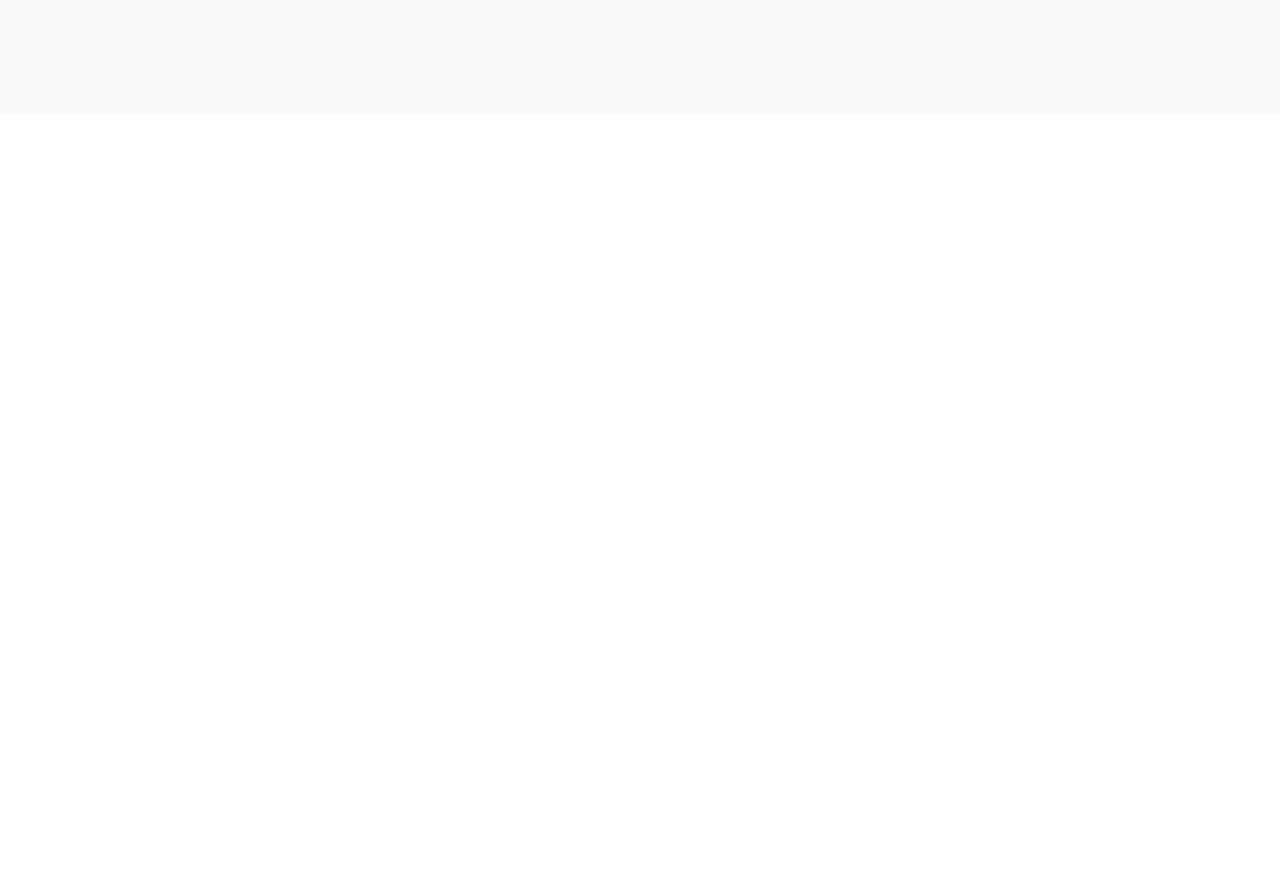
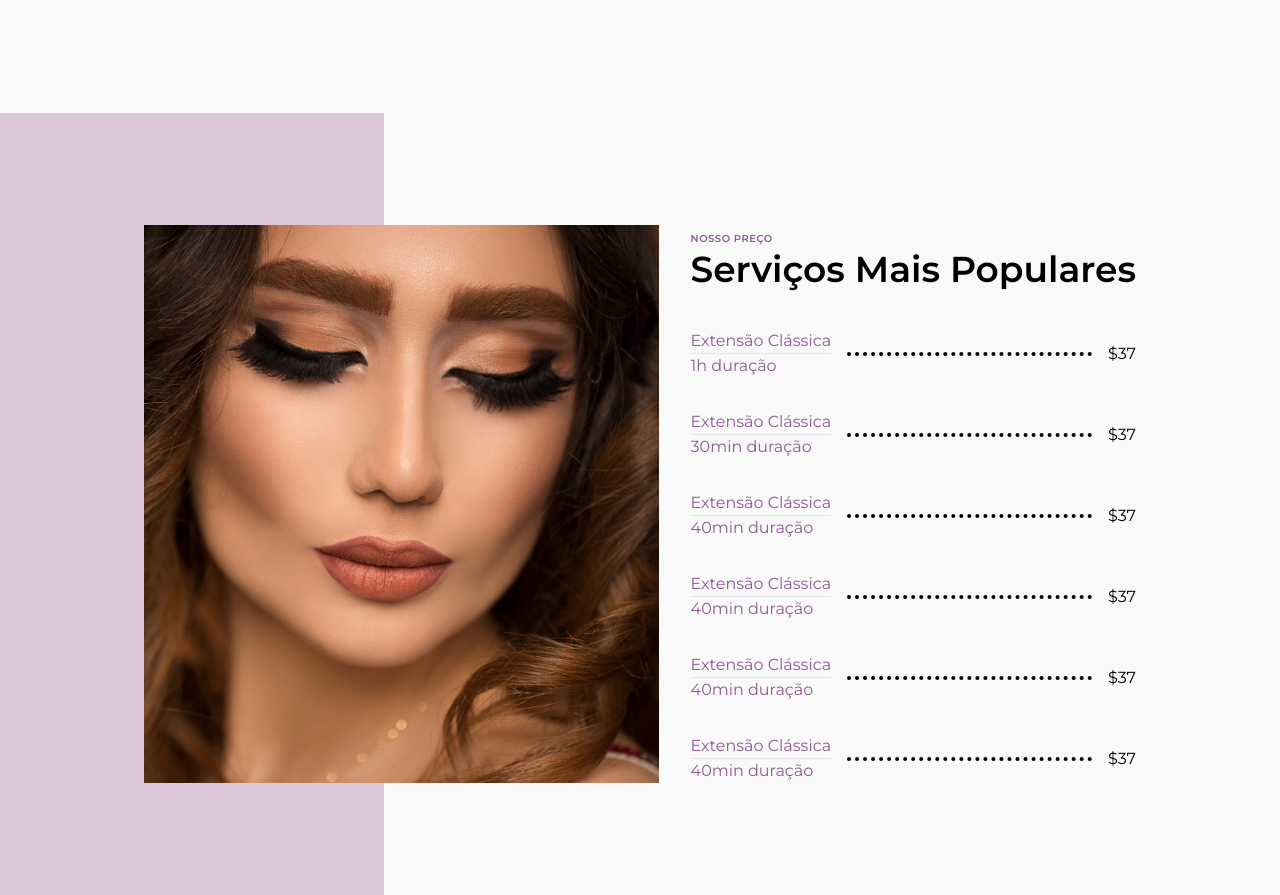
Before and after one commit to delanoquirino/ingrid-oliveira, a Next.js app: page / in a window 1280 px wide. Shown: the part 1719-2614 px from the top of the page. Before the commit the page ends 1832 px from the top, so only its background shows below. Built offline with nearby package versions, Linux system fonts and the light colour scheme.

Commit message:
feat: adding the component SectionPrice

```diff
--- a/src/app/page.tsx
+++ b/src/app/page.tsx
@@ -1,6 +1,7 @@
 import { Header } from "@/components/Header";
 import { SectionAbout } from "@/components/SectionAbout";
 import { SectionHero } from "@/components/SectionHero";
+import { SectionPrice } from "@/components/SectionPrice";
 import { SectionServices } from "@/components/SectionServices";
 
 export default function Home() {
@@ -9,6 +10,7 @@ export default function Home() {
       <SectionHero />
       <SectionServices/>
       <SectionAbout/>
+      <SectionPrice/>
     </main>
   );
 }
--- /dev/null
+++ b/src/components/SectionPrice.tsx
@@ -0,0 +1,102 @@
+import Image from "next/image";
+import React from "react";
+
+export const SectionPrice = () => {
+  return (
+    <section
+      style={{
+        background: "linear-gradient(to left, #F9F9F9 70%, #DCC7DA 30%)",
+      }}
+    >
+      <div className="max-w-5xl py-12 md:py-28 mx-auto p-4">
+        <div className="flex flex-col md:flex-row justify-center gap-8">
+        <div className="hidden flex-1 md:block pr-14 relative">
+          <Image
+            src="/img/price-img.jpg"
+            alt="extensão de cilios"
+            quality={100}
+            fill
+            sizes="100vw"
+            style={{
+              objectFit: "cover",
+            }}
+          />
+        </div>
+        <div className="md:hidden block relative h-[500px] w-full ">
+          <Image
+            src="/img/price-img.jpg"
+            alt="extensão de cilios"
+            quality={100}
+            fill
+            style={{
+                objectFit: "cover",
+              }}
+
+          />
+        </div>
+
+          <div className="flex flex-col gap-10">
+            <div>
+              <span className="text-primary uppercase font-semibold text-[10px] -tracking-tighter">
+                nosso preço
+              </span>
+              <h2 className="text-xl sm:text-4xl font-semibold">
+                Serviços Mais Populares
+              </h2>
+            </div>
+            <div className="flex flex-col gap-8">
+              <div className="flex items-center justify-between w-full gap-4">
+                <p className="text-primary">
+                  Extensão Clássica < hr className="bg-black" />
+                  1h duração{" "}
+                </p>
+                <p className=" flex-1 border-dotted border-b-4 border-black"></p>
+                <p>$37</p>
+              </div>
+              <div className="flex items-center justify-between w-full gap-4">
+                <p className="text-primary">
+                  Extensão Clássica < hr className="text-black" />
+                  30min duração{" "}
+                </p>
+                <p className=" flex-1 border-dotted border-b-4 border-black"></p>
+                <p>$37</p>
+              </div>
+              <div className="flex items-center justify-between w-full gap-4">
+                <p className="text-primary">
+                  Extensão Clássica < hr className="text-black" />
+                  40min duração{" "}
+                </p>
+                <p className=" flex-1 border-dotted border-b-4 border-black"></p>
+                <p>$37</p>
+              </div>
+              <div className="flex items-center justify-between w-full gap-4">
+                <p className="text-primary">
+                  Extensão Clássica < hr className="text-black" />
+                  40min duração{" "}
+                </p>
+                <p className=" flex-1 border-dotted border-b-4 border-black"></p>
+                <p>$37</p>
+              </div>
+              <div className="flex items-center justify-between w-full gap-4">
+                <p className="text-primary">
+                  Extensão Clássica < hr className="text-black" />
+                  40min duração{" "}
+                </p>
+                <p className=" flex-1 border-dotted border-b-4 border-black"></p>
+                <p>$37</p>
+              </div>
+              <div className="flex items-center justify-between w-full gap-4">
+                <p className="text-primary">
+                  Extensão Clássica < hr className="text-black" />
+                  40min duração{" "}
+                </p>
+                <p className=" flex-1 border-dotted border-b-4 border-black"></p>
+                <p>$37</p>
+              </div>
+            </div>
+          </div>
+        </div>
+      </div>
+    </section>
+  );
+};
```
Also changed, not shown: public/img/price-img.jpg (added).
